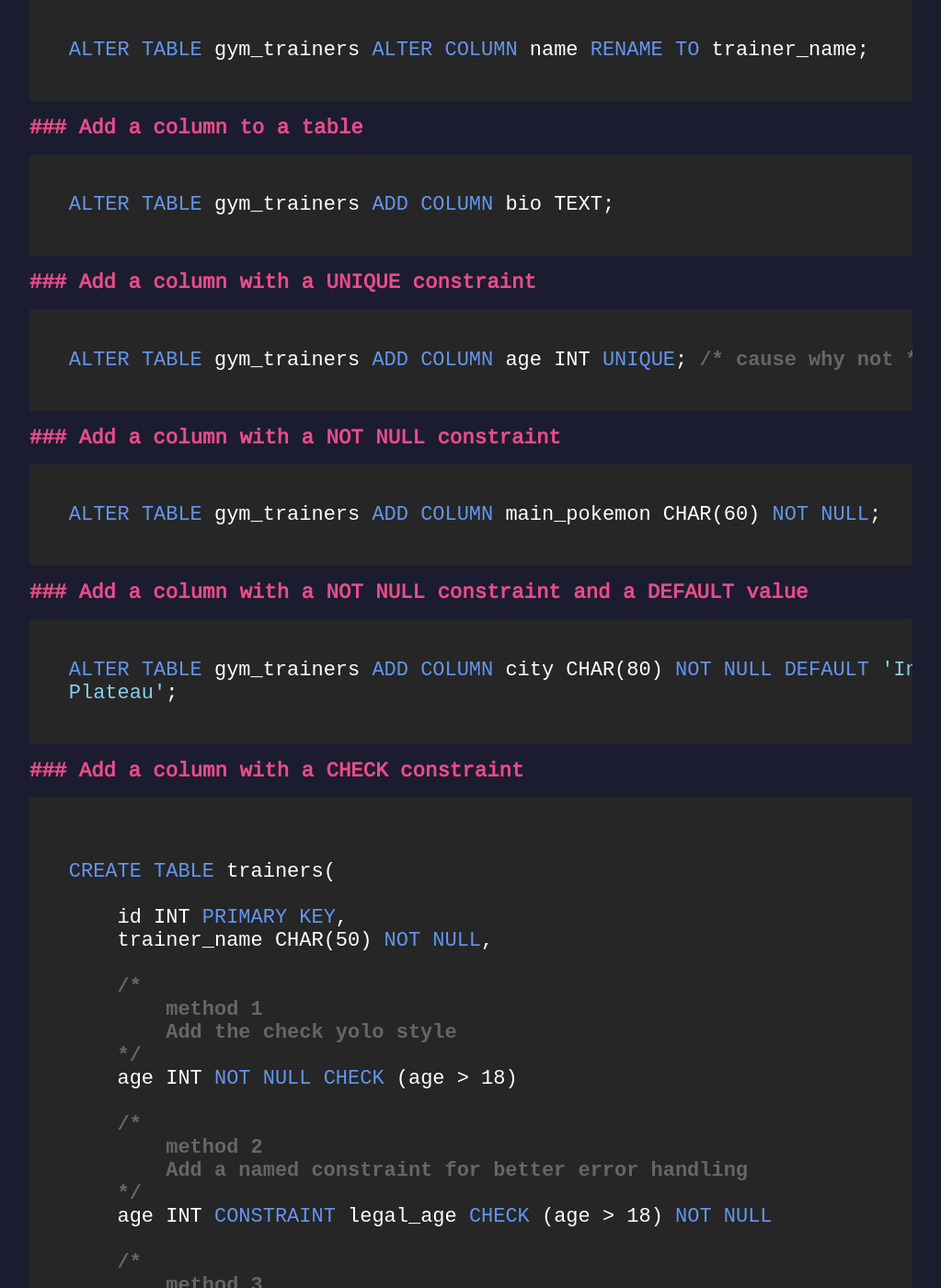
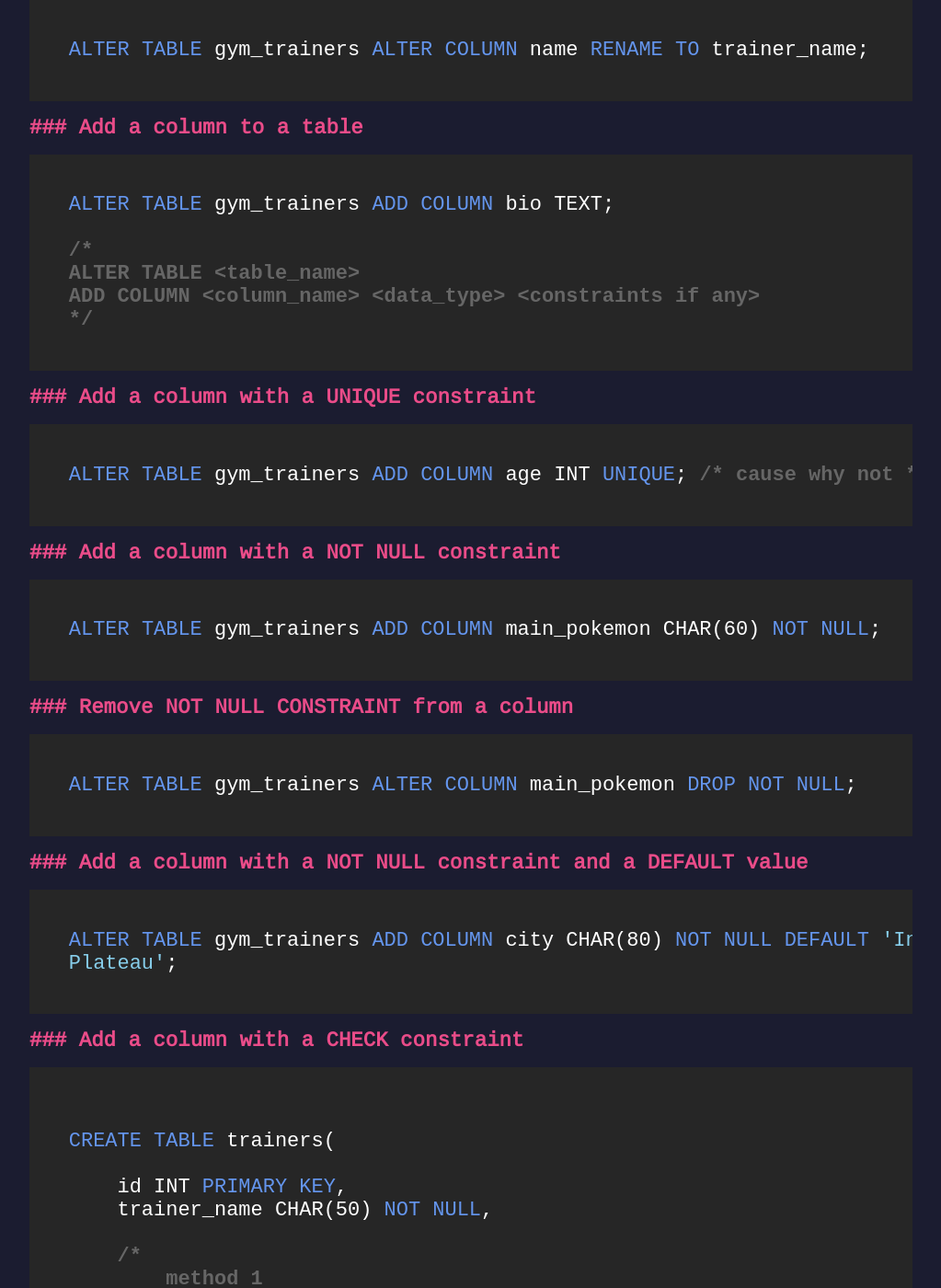
Before and after one commit to Zabanaa/zabanaa.github.io, a Jekyll site: the page built from _posts/2017-07-11-the-ultimate-postgresql-cheatsheet.md, in a window 1280 px wide and 1400 px high, scrolled down 2980 px. Shown: the whole window at 92% size, without its empty margins (16-1039 px from the left). Built offline with Jekyll 4.4.1, drawn with Linux system fonts in a browser that asks for light colours; some of the changed text lies outside the part shown.

Commit message:
edit postgres cheatseet

````diff
--- a/_posts/2017-07-11-the-ultimate-postgresql-cheatsheet.md
+++ b/_posts/2017-07-11-the-ultimate-postgresql-cheatsheet.md
@@ -121,6 +121,11 @@
 
 ```sql
 ALTER TABLE gym_trainers ADD COLUMN bio TEXT;
+
+/*
+ALTER TABLE <table_name>
+ADD COLUMN <column_name> <data_type> <constraints if any>
+*/
 ```
 
 
@@ -137,6 +142,11 @@
 ALTER TABLE gym_trainers ADD COLUMN main_pokemon CHAR(60) NOT NULL;
 ```
 
+### Remove NOT NULL CONSTRAINT from a column
+
+```sql
+ALTER TABLE gym_trainers ALTER COLUMN main_pokemon DROP NOT NULL;
+```
 
 ### Add a column with a NOT NULL constraint and a DEFAULT value
 
@@ -184,6 +194,11 @@
 ALTER TABLE trainers ADD CONSTRAINT unique_name UNIQUE (trainer_name);
 ```
 
+### Remove a named CONSTRAINT from a table
+
+```sql
+ALTER TABLE trainers DROP CONSTRAINT unique_name;
+```
 
 ### Insert a row into a table
 
````
